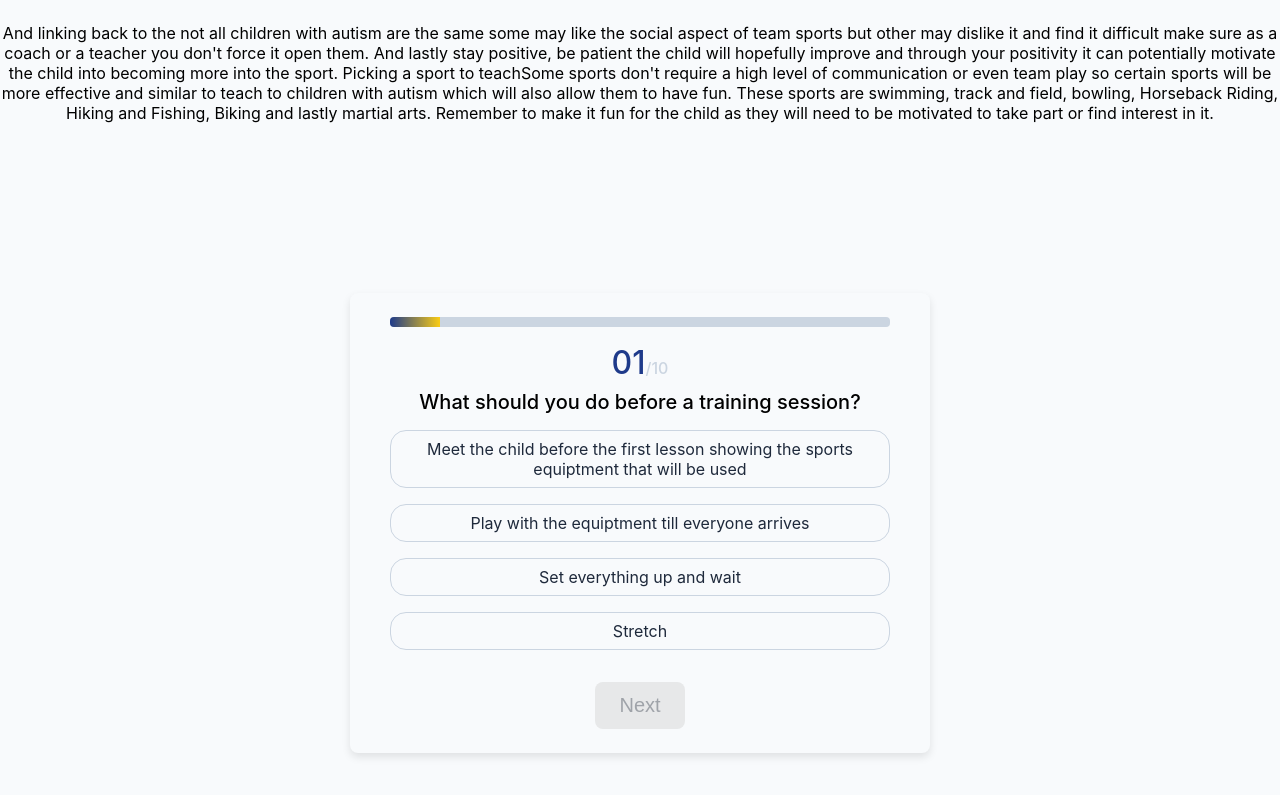
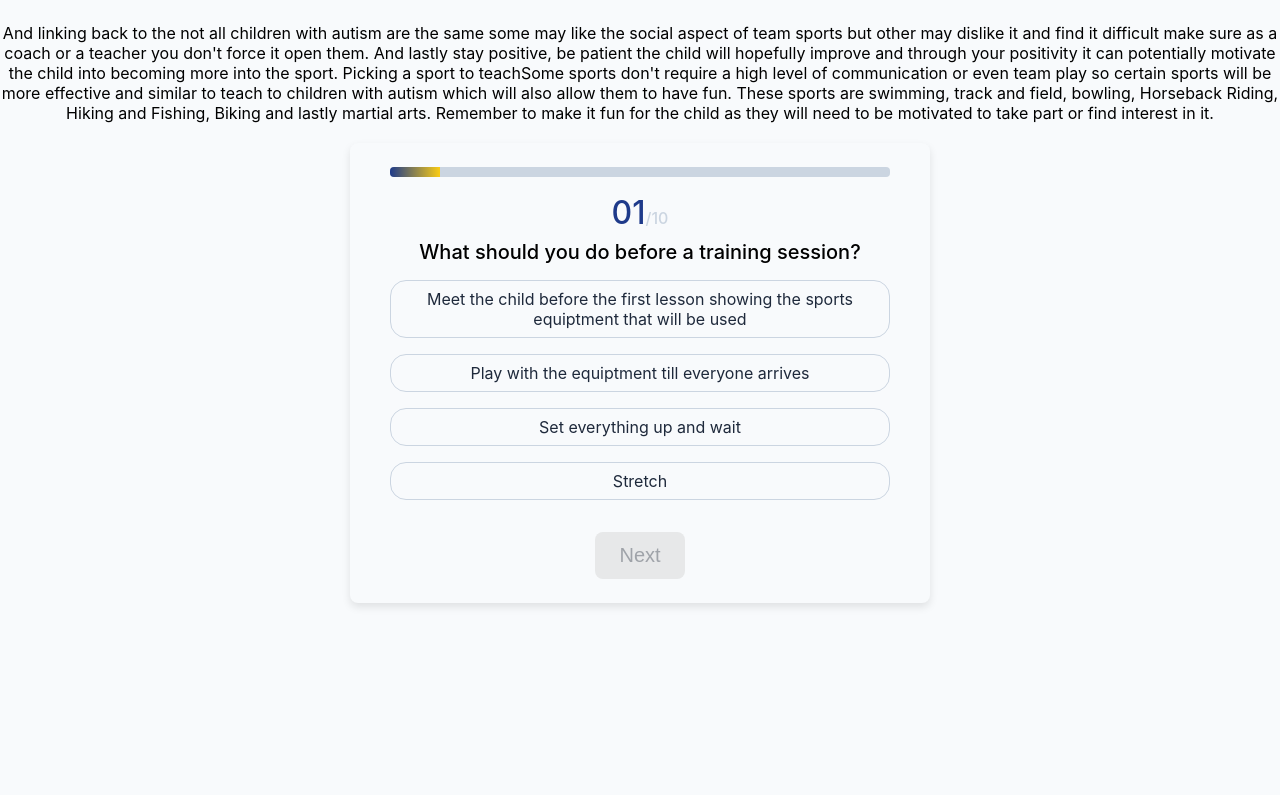
Before and after one commit to Alycats/Unheard_Voice_TeamProject, a React (Create React App) app in the folder unheard-voices/: page /sports in a window 1280 px wide. Shown: the part 577-1372 px from the top of the page. After the commit the page ends 1200 px from the top, so only its background shows below. Built offline with nearby package versions, Linux system fonts and the light colour scheme.

Commit message:
Thursday session

```diff
--- a/unheard-voices/src/components/Youtube-Video.js
+++ b/unheard-voices/src/components/Youtube-Video.js
@@ -13,7 +13,7 @@ import React from "react";
         },
       };
 
-      return <YouTube videoId="tPV09yQtOS8" options={options} onReady={this._onReady} id="video"/>;
+      return <YouTube videoId="tPV09yQtOS" options={options} onReady={this._onReady} id="video"/>;
     }
 
     _onReady(event) {
--- a/unheard-voices/src/styles/Quiz.css
+++ b/unheard-voices/src/styles/Quiz.css
@@ -4,7 +4,8 @@
     display: flex;
     justify-content: center;
     align-items: center;
-    min-height: 100vh;
+    /*min-height: 100vh;*/
+    min-height: 500px;
 }
 
 .quiz-container {
```
Also changed, not shown: unheard-voices/src/images/Unheard Voices (1).png (added).
